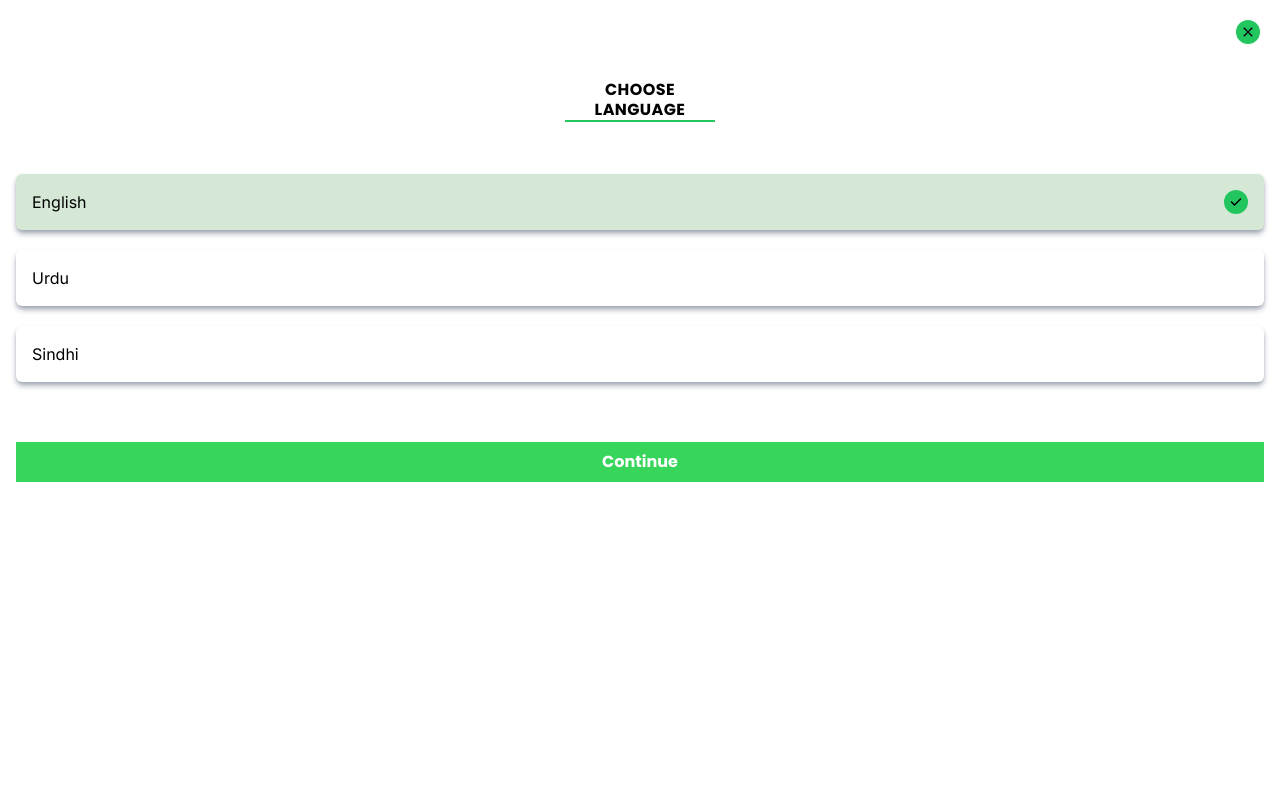
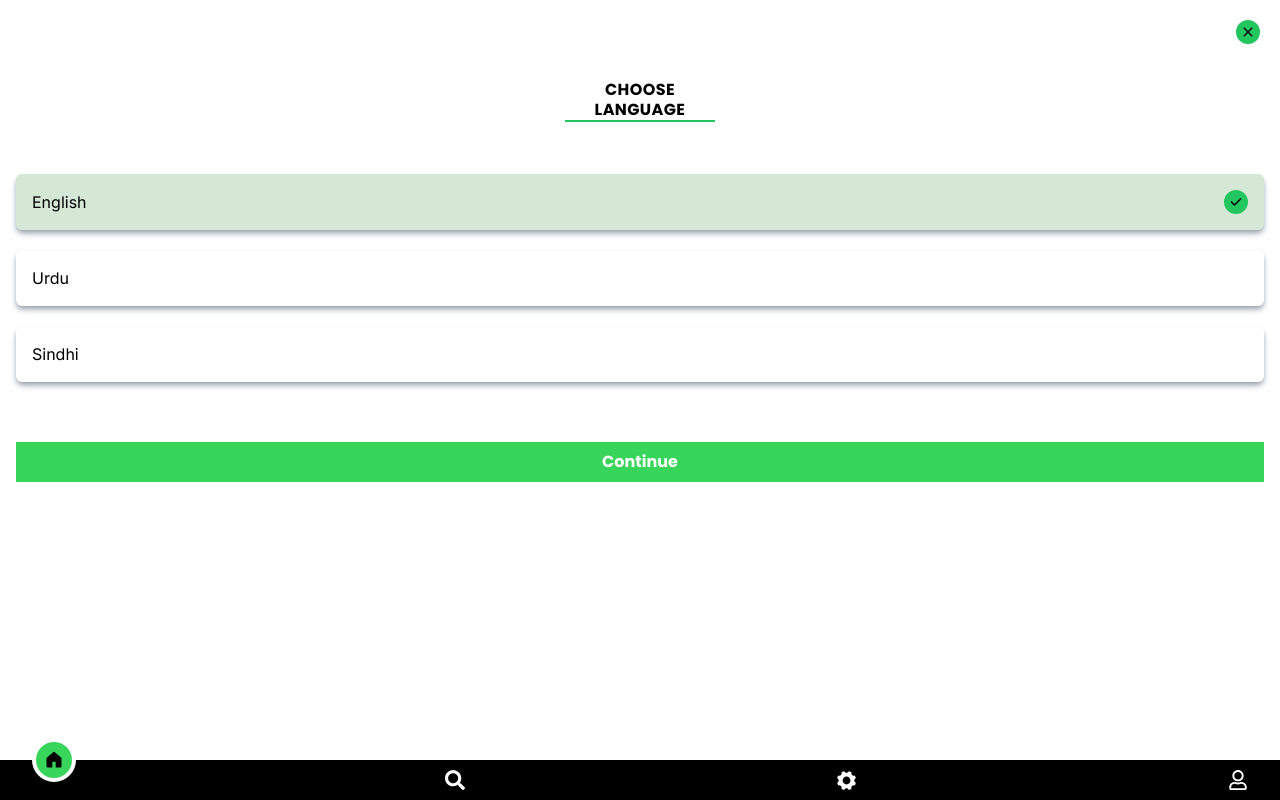
Before and after one commit to developermaroof/project-tailortap, a React (Create React App) app: page / in a window 1280 px wide. Built offline with nearby package versions, Linux system fonts and the light colour scheme.

Commit message:
Completed the ChooseLanguage page

```diff
--- a/src/components/chooseLang.jsx
+++ b/src/components/chooseLang.jsx
@@ -1,10 +1,12 @@
 import React from 'react'
 import { IoMdClose } from "react-icons/io";
 import { FaCheck } from "react-icons/fa6";
+import Nav from "./nav"
 
 
 const chooseLang = () => {
   return (
+    <>
       <div className='m-4'>
         {/*  */}
         <div className='pb-1 pt-16'>
@@ -21,32 +23,29 @@ const chooseLang = () => {
         </div>
         {/*  */}
         <div className='py-2 mt-10'>
-
           <div className='flex flex-col gap-5'>
-
             <button className='flex justify-between cursor-pointer hover:bg-hoverColor bg-hoverColor p-4 shadow-md shadow-gray-400 rounded-md'>
               <h1 className='font-inner font-normal'>English</h1>
               <div className='bg-green-500 rounded-full border-2 border-green-500 flex justify-center items-center p-1'> <FaCheck className='w-[12px] h-[12px]'/> </div>
             </button>
-
             <button className='flex justify-between cursor-pointer hover:bg-hoverColor p-4 shadow-md shadow-gray-400 rounded-md'>
               <h1 className='font-inner font-normal'>Urdu</h1>
               {/* <div className='bg-green-500 rounded-full border-2 border-green-500 flex justify-center items-center p-1'> <FaCheck className='w-[12px] h-[12px]'/> </div> */}
             </button>
-
             <button className='flex justify-between cursor-pointer hover:bg-hoverColor p-4 shadow-md shadow-gray-400 rounded-md'>
               <h1 className='font-inner font-normal'>Sindhi</h1>
               {/* <div className='bg-green-500 rounded-full border-2 border-green-500 flex justify-center items-center p-1'> <FaCheck className='w-[12px] h-[12px]'/> </div> */}
             </button>
-
             <button className='flex justify-center font-bold font-poppins text-white cursor-pointer py-2 mt-10 bg-themeColor'>
               <h1>Continue</h1>
             </button>
           </div>
-
         </div>
         {/*  */}
       </div>
+      <Nav />
+    </>
+
   )
 }
 
--- /dev/null
+++ b/src/components/nav.jsx
@@ -0,0 +1,24 @@
+import React from 'react'
+import { GoHomeFill } from "react-icons/go";
+import { FaSearch, FaRegUser } from "react-icons/fa";
+import { IoIosSettings } from "react-icons/io";
+
+const nav = () => {
+  return (
+    <nav className="fixed bottom-0 w-full z-50">
+      <div>
+        {/* nav inner */}
+        <div className="w-full px-8 bg-black h-[40px] flex justify-between items-center text-white">
+            <div className='bg-themeColor rounded-full p-2 text-black mb-10 border-4 border-white'>
+                <GoHomeFill className='w-[20px] h-[20px]'/>
+            </div>
+            <FaSearch className='w-[20px] h-[20px]'/>
+            <IoIosSettings className='w-[25px] h-[25px]'/>
+            <FaRegUser className='w-[20px] h-[20px]'/>
+        </div>
+      </div>
+    </nav>
+  )
+}
+
+export default nav
```
Lines whose indentation alone changed are shown as unchanged.
